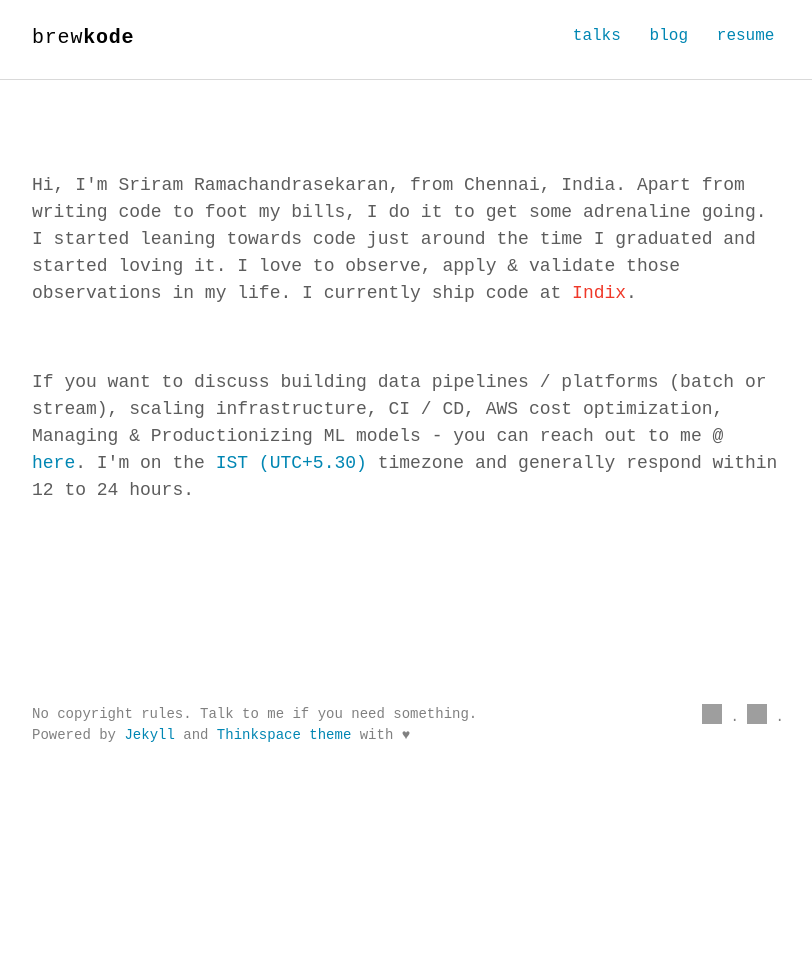
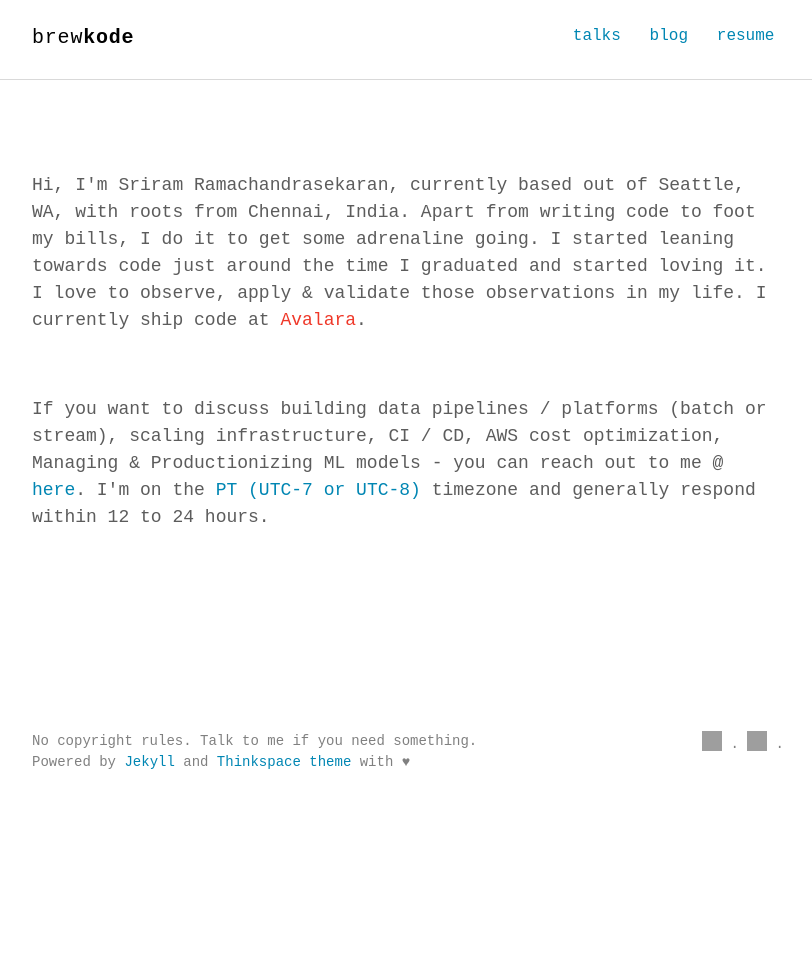
Before and after one commit to brewkode/brewkode.github.io, a Jekyll site: the page built from index.html, in a window 1280 px wide. Shown: the whole page, without its empty margins (232-1044 px from the left). Built offline with Jekyll 4.4.1, drawn with Linux system fonts in a browser that asks for light colours; some web fonts are replaced; before the commit the page ends 938 px from its top, so only the background shows below that; grey boxes are pictures that could not be loaded.

Commit message:
Update intro with current status

```diff
--- a/_includes/intro.html
+++ b/_includes/intro.html
@@ -1,8 +1,8 @@
 <section class="intro">
   <div class="container">
-    <p class="lead">Hi, I'm Sriram Ramachandrasekaran, from Chennai, India. Apart from writing code to foot my bills, I do it to get some adrenaline going. I started leaning towards code just around the time I graduated and started loving it. I love to observe, apply & validate those observations in my life. I currently ship code at <a class="indix" href="https://www.indix.com">Indix</a>.</p> <br/> <br/>
+    <p class="lead">Hi, I'm Sriram Ramachandrasekaran, currently based out of Seattle, WA, with roots from Chennai, India. Apart from writing code to foot my bills, I do it to get some adrenaline going. I started leaning towards code just around the time I graduated and started loving it. I love to observe, apply & validate those observations in my life. I currently ship code at <a class="indix" href="https://www.indix.com">Avalara</a>.</p> <br/> <br/>
     <p class="lead">
-     If you want to discuss building data pipelines / platforms (batch or stream), scaling infrastructure, CI / CD, AWS cost optimization, Managing & Productionizing ML models - you can reach out to me @ <a href="mailto:srirams85@gmail.com">here</a>. I'm on the <a href="https://www.timeanddate.com/time/zones/ist"> IST (UTC+5.30) </a> timezone and generally respond within 12 to 24 hours.
+     If you want to discuss building data pipelines / platforms (batch or stream), scaling infrastructure, CI / CD, AWS cost optimization, Managing & Productionizing ML models - you can reach out to me @ <a href="mailto:brewkode@gmail.com">here</a>. I'm on the <a href="https://www.timeanddate.com/time/zones/pt"> PT (UTC-7 or UTC-8) </a> timezone and generally respond within 12 to 24 hours.
     </p>
   </div>
 </section>
```
